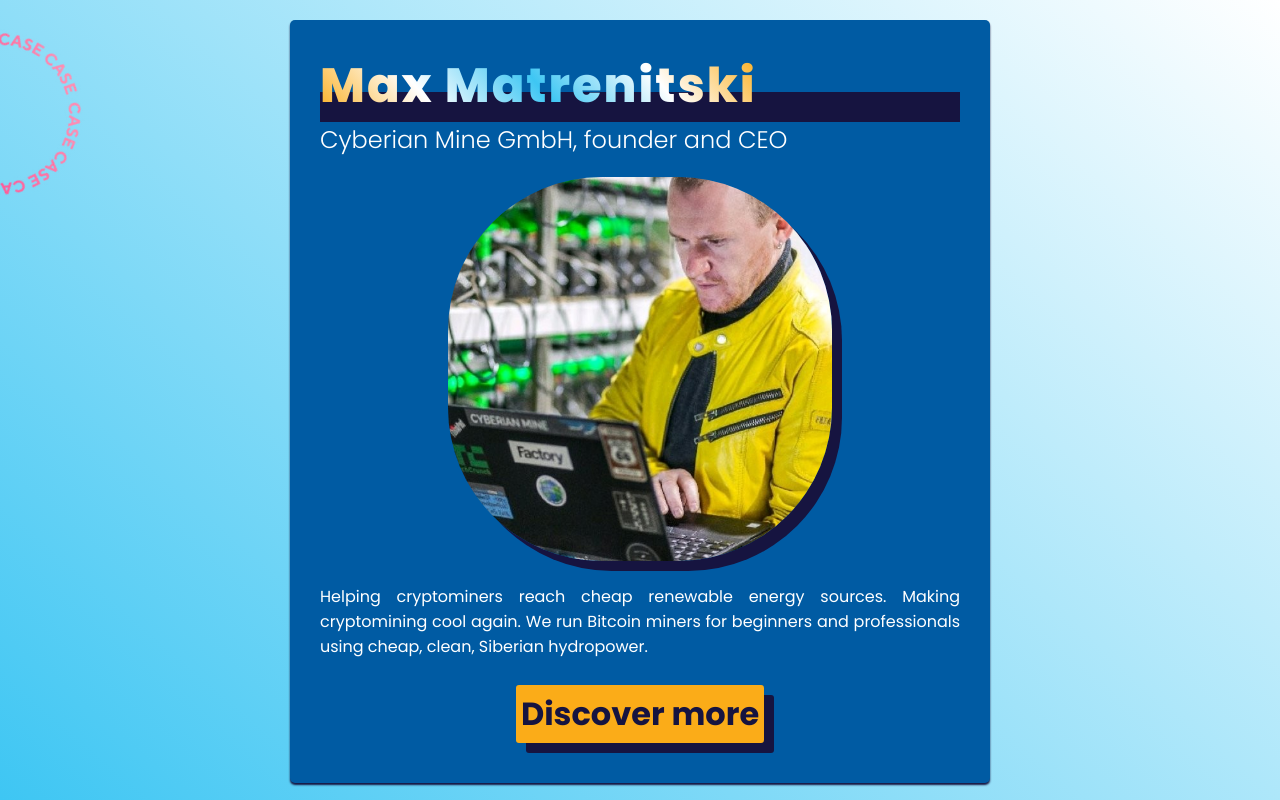
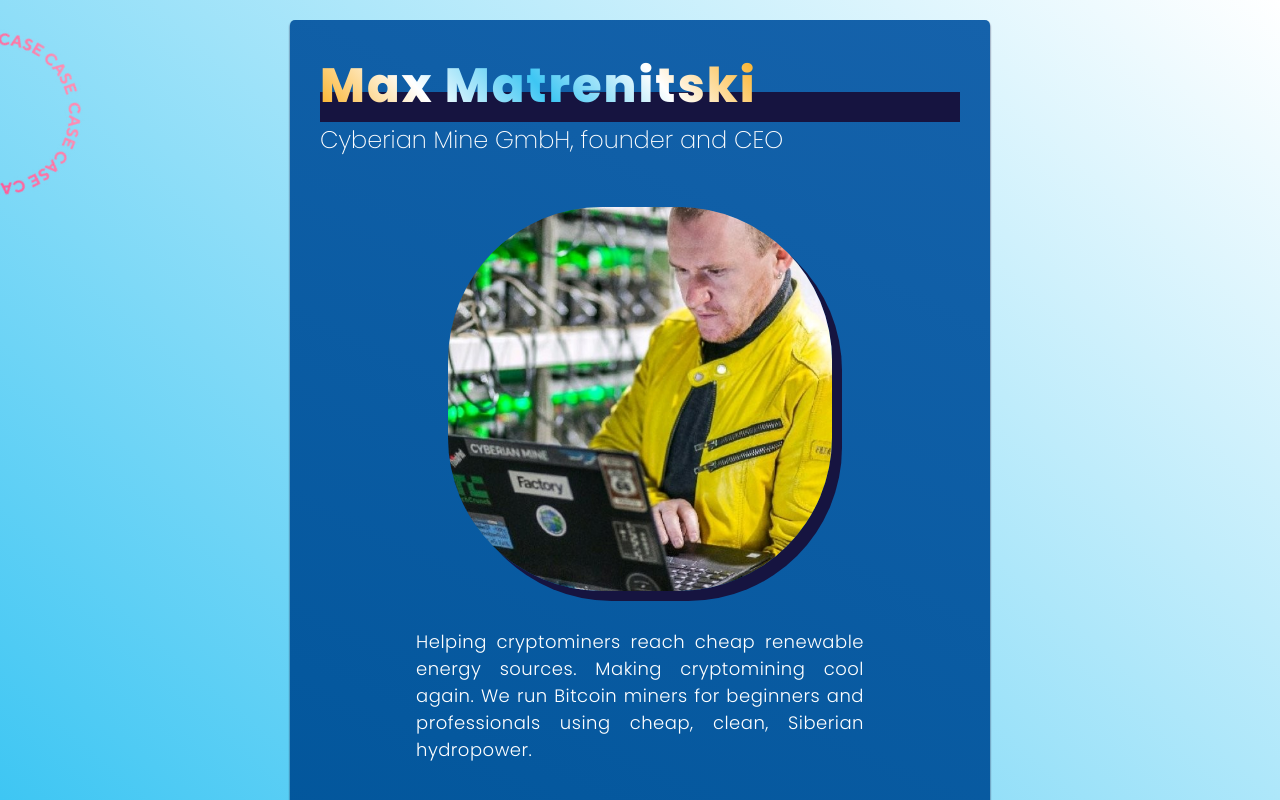
Before and after one commit to matrenitski/profile, a plain HTML site: page index.html in a window 1280 px wide. Shown: the top 800 px of the page. Drawn offline with Linux system fonts and the light colour scheme.

Commit message:
make my profile prettier

```diff
--- a/style.css
+++ b/style.css
@@ -35,7 +35,7 @@
 
 
 .card {
-  background-color: #005BA3;
+  background: linear-gradient(27grad, #00559a, #1562aB);
   padding: 30px;
   margin: 20px 0px;
   border-radius: 5px;
@@ -72,25 +72,30 @@
 
 h2 {
   font-size: 1.5em;
-  font-weight: 300;
-  margin-top: 0%;
+  font-weight: 200;
+  margin: 0 0 50px 0;
   text-align: left;
 }
 
 p {
   text-align: justify;
+  font-weight: 300;
+  font-size:large;
+  letter-spacing: 0.5px;
+  margin: 30px auto;
+  width: 70%
 }
 
 .button {
   text-decoration: none;
   font-weight: bold;
   font-size: xx-large;
-  padding: 5px;
-  background-color: #FBAC18;
+  padding: 15px 30px;
+  background: linear-gradient( 27grad, #d88e04, #fcc45c);
   color: #161440;
   border-radius: 3px;
   display: inline-block;
-  margin: 10px;
+  margin: 30px 0 30px 0;
   box-shadow: 10px 10px 0px #161440;
   transition: 0.3s;
 }
@@ -109,7 +114,7 @@
   text-decoration: none;
   color:#FFFFFF;
   display: inline-block;
-  font-size: 4em;
+  font-size: 6em;
   margin: 0px 30px;
   transition: 0.3s;
 }
```
